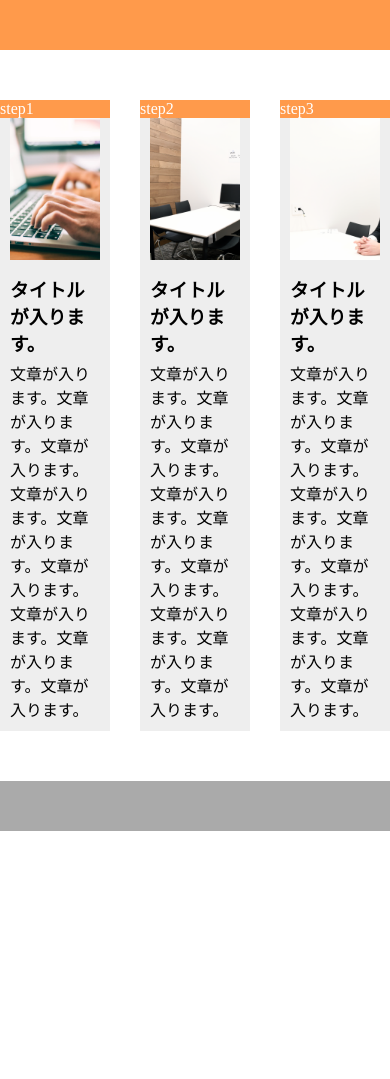
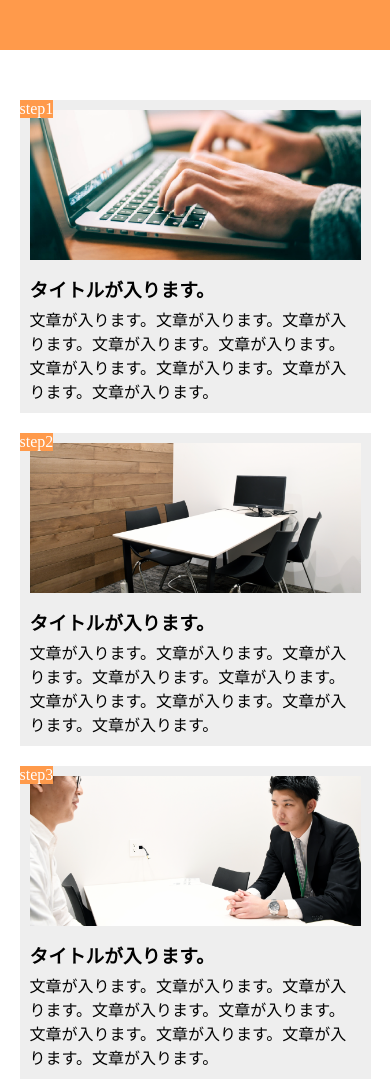
Before and after one commit to satouyuiko/chapter9, a plain HTML site: page index.html in a window 390 px wide. Shown: the top 1079 px of the page. Before the commit the page ends 844 px from the top, so only its background shows below. Drawn offline with Linux system fonts and the light colour scheme.

Commit message:
[Finish] 1-10

```diff
--- a/style.css
+++ b/style.css
@@ -69,38 +69,42 @@ footer {
 @media screen and (max-width:768px) {
   header {
      width: 100%;
+      margin-bottom: 50px;
      }
 
   main {
-     width: 100%;
+     width: 90%;
+     display: block
      }
 
   .step-box {
      width: 100%;
+     margin-bottom: 20px;
      }
 
   .step-box:last-child {
      width: 100%;
+     margin-bottom: 50px;
 }
 
 .step-img1 {
      width: 100%;
+     height: 150px;
 }
 
 .step-img2 {
      width: 100%;
+     height: 150px;
 }
 
 .step-img3 {
      width: 100%;
-}
-
-.step-num {
-     width: 100%;
+     height: 150px;
 }
 
 .title {
      width: 100%;
+
 }
 
 footer {
```
